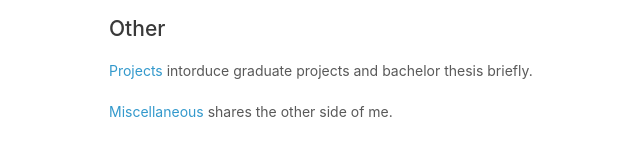
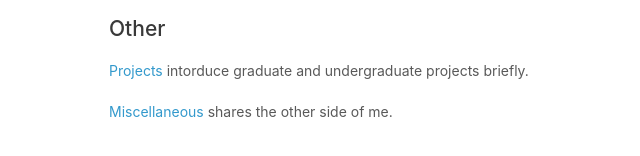
Before and after one commit to JohnZFang/JohnZFang.github.io, a plain HTML site: page index.html in a window 1280 px wide. Shown: the part 1098-1254 px from the top of the page, 461-1101 px from the left. Drawn offline with nearby package versions, Linux system fonts and the light colour scheme.

Commit message:
Update index.html

```diff
--- a/index.html
+++ b/index.html
@@ -135,7 +135,7 @@
         </tbody>
         </table>
         <h2>Other</h2>
-        <p><a href="https://JohnZFang.github.io/projects.html">Projects</a> intorduce graduate projects and bachelor thesis briefly.</p>
+        <p><a href="https://JohnZFang.github.io/projects.html">Projects</a> intorduce graduate and undergraduate projects briefly.</p>
          <p><a href="https://JohnZFang.github.io/miscellaneous.html">Miscellaneous</a> shares the other side of me.</p>
       </section>
       <footer>
```
